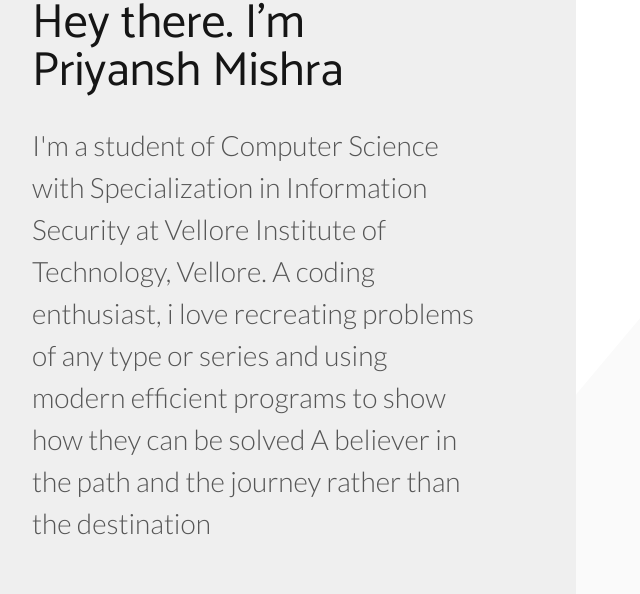
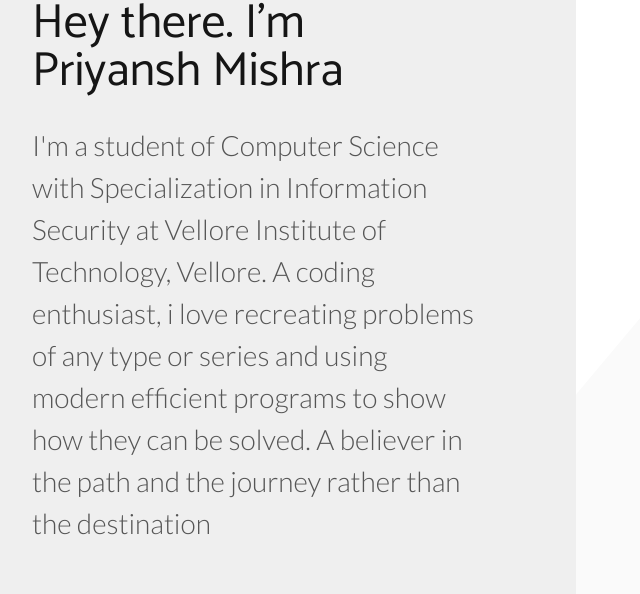
Before and after one commit to priyansh-pm/my-website, a plain HTML site: page index.html in a window 1280 px wide. Shown: the part 128-722 px from the top of the page, 64-704 px from the left. Drawn offline with Linux system fonts and the light colour scheme.

Commit message:
Update index.html

```diff
--- a/index.html
+++ b/index.html
@@ -14,8 +14,8 @@
             </div>
             <div class="description">
                 I'm a student of Computer Science with Specialization in Information Security at Vellore Institute of Technology, Vellore.
-              A coding enthusiast, i love recreating problems of any type or series and using modern efficient programs to show how they can be solved
-              A believer in the path and the journey rather than the destination
+              A coding enthusiast, i love recreating problems of any type or series and using modern efficient programs to show how they can be solved.
+                A believer in the path and the journey rather than the destination
             </div>
         </div>
     </div>
```
